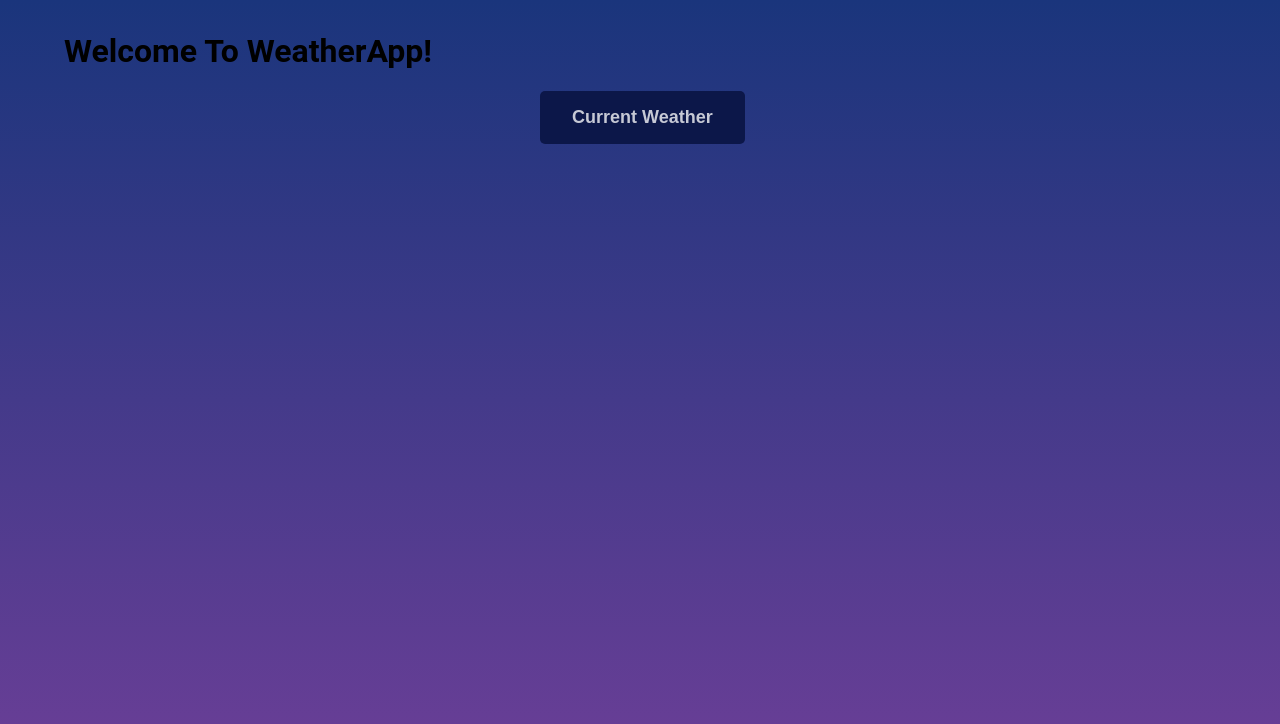
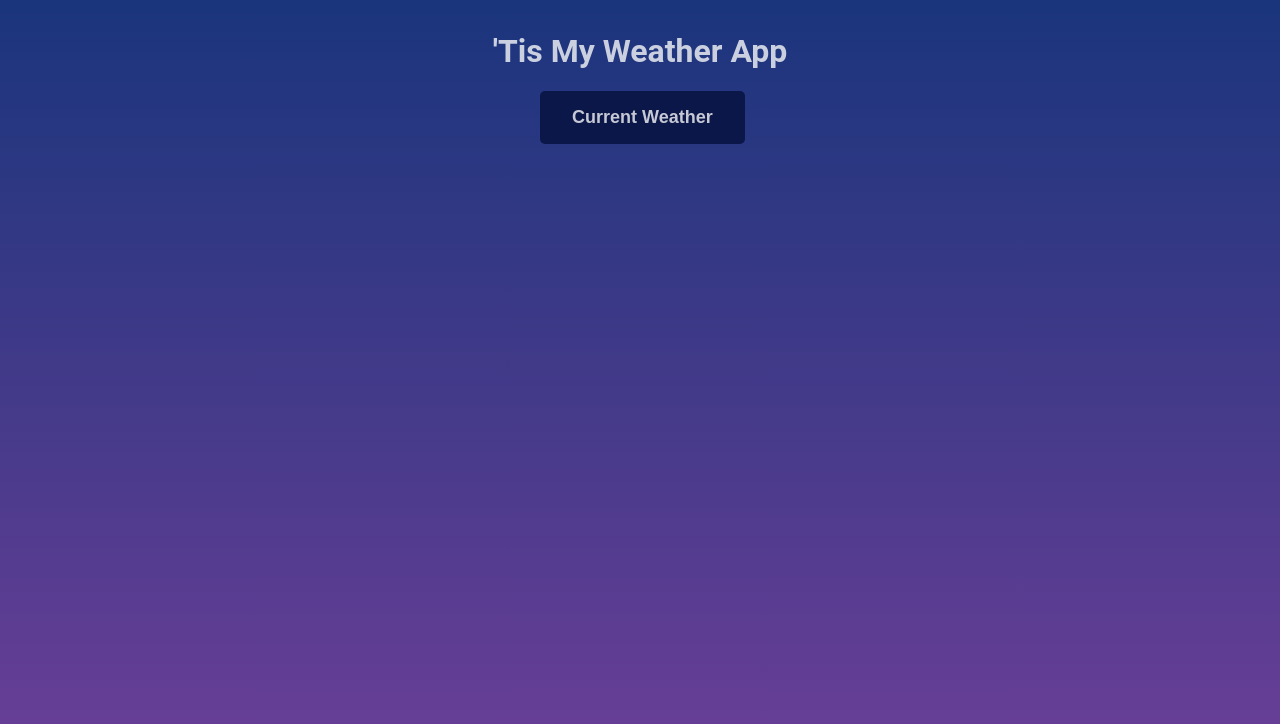
Before and after one commit to ltramos7/weatherAppReact, a React (Create React App) app: page / in a window 1280 px wide. Shown: the top 724 px of the page. Built offline with nearby package versions, Linux system fonts and the light colour scheme.

Commit message:
refactor: adjusted padding, margin, and className placement

```diff
--- a/src/components/Header/Header.js
+++ b/src/components/Header/Header.js
@@ -6,8 +6,8 @@ import style from './Header.module.css'
 export default class Header extends Component {
     render() {
         return (
-            <div>
-                <h1 className={style.welcomeTitle}>Welcome To WeatherApp!</h1>
+            <div className={style.welcomeTitle}>
+                <h1>'Tis My Weather App</h1>
             </div>
         )
     }
--- a/src/components/Header/Header.module.css
+++ b/src/components/Header/Header.module.css
@@ -1,5 +1,9 @@
 .welcomeTitle{
-    margin-top: 0;
-    margin-left: 4rem;
-    padding-top: 2rem;
-  }
+    color: rgba(255, 255, 255, 0.767);
+}
+
+h1{
+  margin-top: 0;
+  padding-top: 2rem;
+  text-align: center;
+}
```
